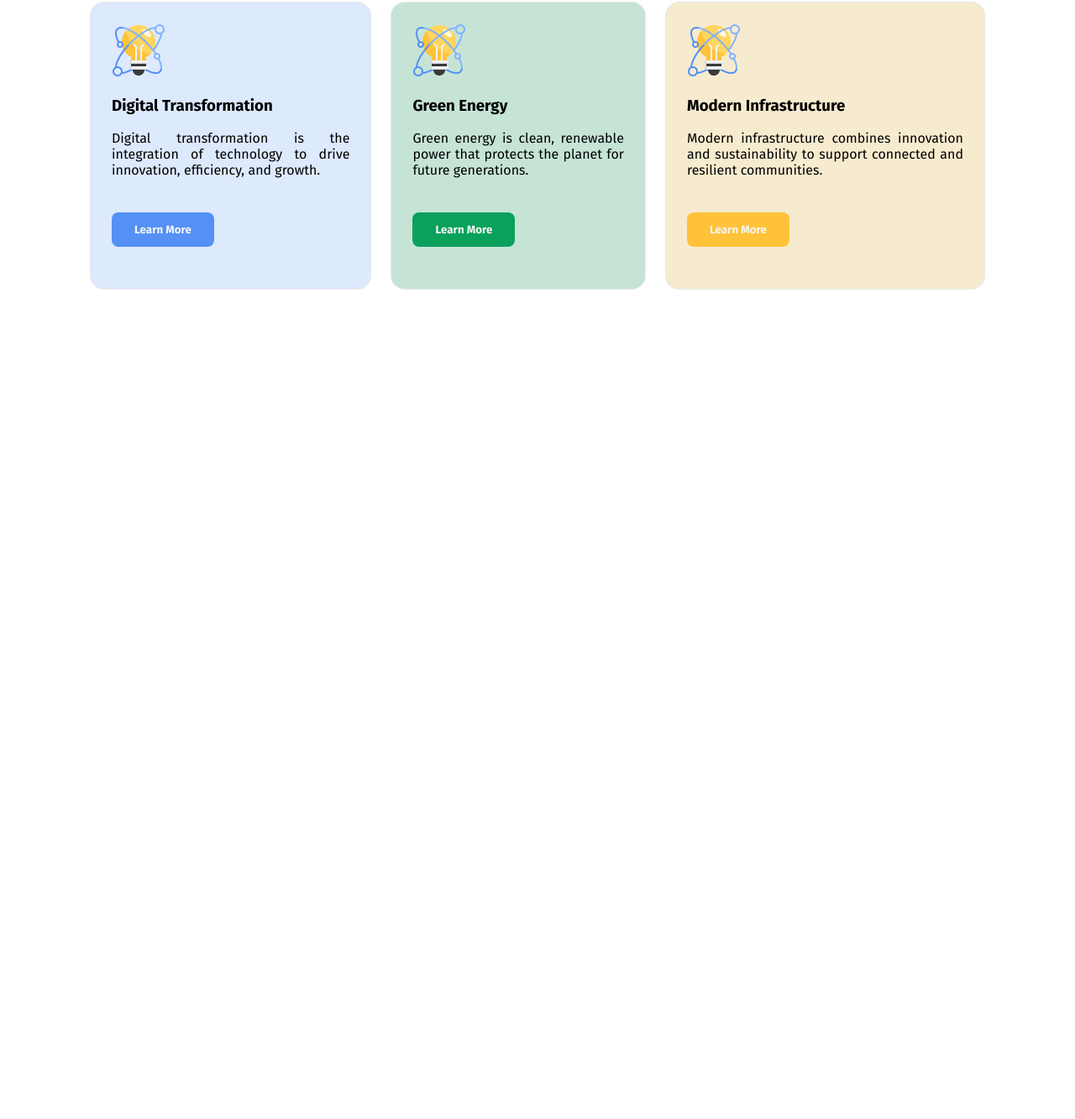
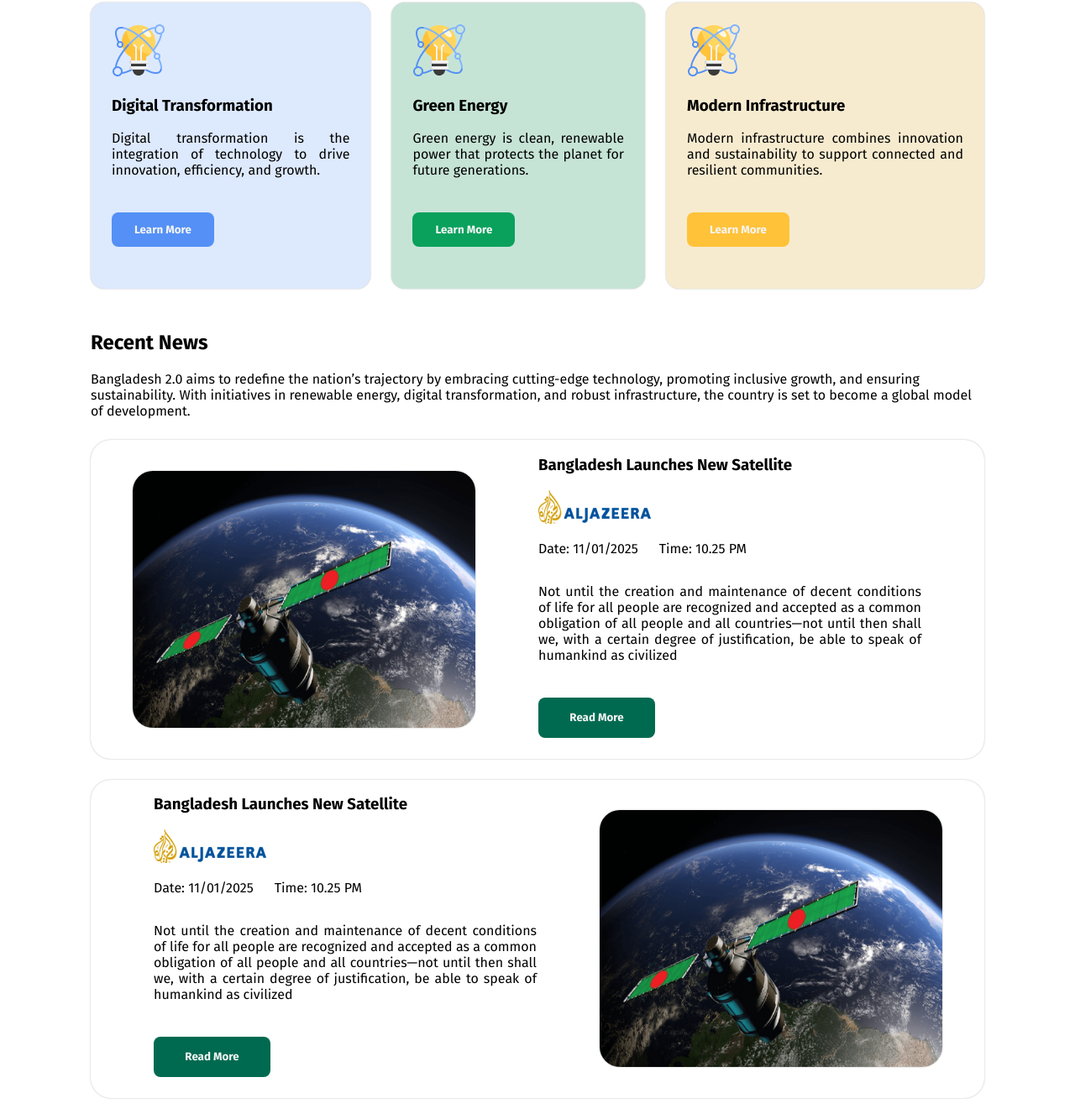
Before and after one commit to ameerhamzahd/Bangladesh_2.0, a plain HTML site: page templates/index.html in a window 1280 px wide. Shown: the part 1400-2733 px from the top of the page at 84% size. Before the commit the page ends 1794 px from the top, so only its background shows below. Drawn offline with Linux system fonts and the light colour scheme.

Commit message:
recent-news done

```diff
--- a/assets/style.css
+++ b/assets/style.css
@@ -81,6 +81,7 @@ header button:hover {
     color: #006A50;
     cursor: pointer;
     border: none;
+    border: 1px solid #006A50;
 }
 
 .pillar, .vision {
@@ -147,6 +148,7 @@ header button:hover {
     color: rgba(84, 144, 245, 1);
     cursor: pointer;
     border: none;
+    border: 1px solid rgba(84, 144, 245, 1);
 }
 
 .vision-details-02 {
@@ -176,6 +178,7 @@ header button:hover {
     color: rgba(9, 161, 92, 1);
     cursor: pointer;
     border: none;
+    border: 1px solid rgba(9, 161, 92, 1);
 }
 
 .vision-details-03 {
@@ -205,4 +208,69 @@ header button:hover {
     color: rgba(255, 194, 57, 1);
     cursor: pointer;
     border: none;
+    border: 1px solid rgba(255, 194, 57, 1);
 }
+
+.read-more-button button {
+    width: 139px;
+    height: 48px;
+    border-radius: 8px;
+    color: whitesmoke;
+    font-weight: bold;
+    background-color: #006A50;
+    margin: 25px 0px;
+    transition: 0.3s ease;
+    border: none;
+}
+
+.read-more-button button:hover {
+    transition: 0.5s ease;
+    background-color: whitesmoke;
+    color: #006A50;
+    cursor: pointer;
+    border: none;
+    border: 1px solid #006A50;
+}
+
+.recent-news-images {
+    width: 408px;
+    height: 306px;
+    padding: 0px;
+    border-radius: 24px;
+    box-shadow: 0 0 2px rgba(0, 0, 0, 0.3);
+}
+
+.recent-news-details {
+    display: flex;
+    justify-content: space-between;
+    border-radius: 24px;
+    box-shadow: 0 0 2px rgba(0, 0, 0, 0.3);
+    margin: 25px 0px;
+}
+
+.recent-news-contents {
+    display: flex;
+    justify-content: center;
+    align-items: center;
+}
+
+.date-time {
+    display: flex;
+    gap: 25px;
+}
+
+.date-time p {
+    padding: 0px;
+}
+
+.recent-news {
+    padding: 0px;
+}
+
+.recent-news-heading, .recent-news-heading h2, .recent-news-heading p {
+    padding: 0px;
+}
+
+.recent-news-info {
+    text-align: justify;
+}
--- a/templates/index.html
+++ b/templates/index.html
@@ -122,13 +122,73 @@
 
                         <h3>Modern Infrastructure</h3>
 
-                            <p>Modern infrastructure combines innovation and sustainability to support connected and
-                                resilient communities.</p>
+                        <p>Modern infrastructure combines innovation and sustainability to support connected and
+                            resilient communities.</p>
 
-                            <div class="learn-more-button"><button>Learn More</button></div>
+                        <div class="learn-more-button"><button>Learn More</button></div>
                     </div>
                 </div>
             </div>
+        </section>
+
+        <section id="recent-news">
+            <div class="recent-news">
+                <div class="recent-news-heading">
+                    <h2>Recent News</h2>
+                    <p>Bangladesh 2.0 aims to redefine the nation’s trajectory by embracing cutting-edge technology,
+                        promoting inclusive growth, and ensuring sustainability. With initiatives in renewable energy,
+                        digital transformation, and robust infrastructure, the country is set to become a global model
+                        of development.</p>
+                </div>
+
+                <div class="recent-news-details">
+                    <div class="recent-news-contents">
+                        <img class="recent-news-images" src="../assets/Images/satelite.png" alt="satelite">
+                    </div>
+
+                    <div class="recent-news-info">
+                        <h3>Bangladesh Launches New Satellite</h3>
+                        <img src="../assets/Images/al-jazeera.png" alt="al-jazeera">
+
+                        <div class="date-time">
+                            <p>Date: 11/01/2025</p>
+                            <p>Time: 10.25 PM</p>
+                        </div>
+
+                        <p>Not until the creation and maintenance of decent conditions of life for all people are
+                            recognized and accepted as a common obligation of all people and all countries—not until
+                            then shall we,
+                            with a certain degree of justification, be able to speak of humankind as civilized</p>
+
+                        <div class="read-more-button"><button>Read More</button></div>
+                    </div>
+                </div>
+
+                <div class="recent-news-details">
+                    <div class="recent-news-info">
+                        <h3>Bangladesh Launches New Satellite</h3>
+                        <img src="../assets/Images/al-jazeera.png" alt="al-jazeera">
+
+                        <div class="date-time">
+                            <p>Date: 11/01/2025</p>
+                            <p>Time: 10.25 PM</p>
+                        </div>
+
+                        <p>Not until the creation and maintenance of decent conditions of life for all people are
+                            recognized and accepted as a common obligation of all people and all countries—not until
+                            then shall we,
+                            with a certain degree of justification, be able to speak of humankind as civilized</p>
+
+                        <div class="read-more-button"><button>Read More</button></div>
+                    </div>
+
+                    <div class="recent-news-contents">
+                        <img class="recent-news-images" src="../assets/Images/satelite.png" alt="satelite">
+                    </div>
+                </div>
+            </div>
+            </div>
+
         </section>
     </main>
 
```
